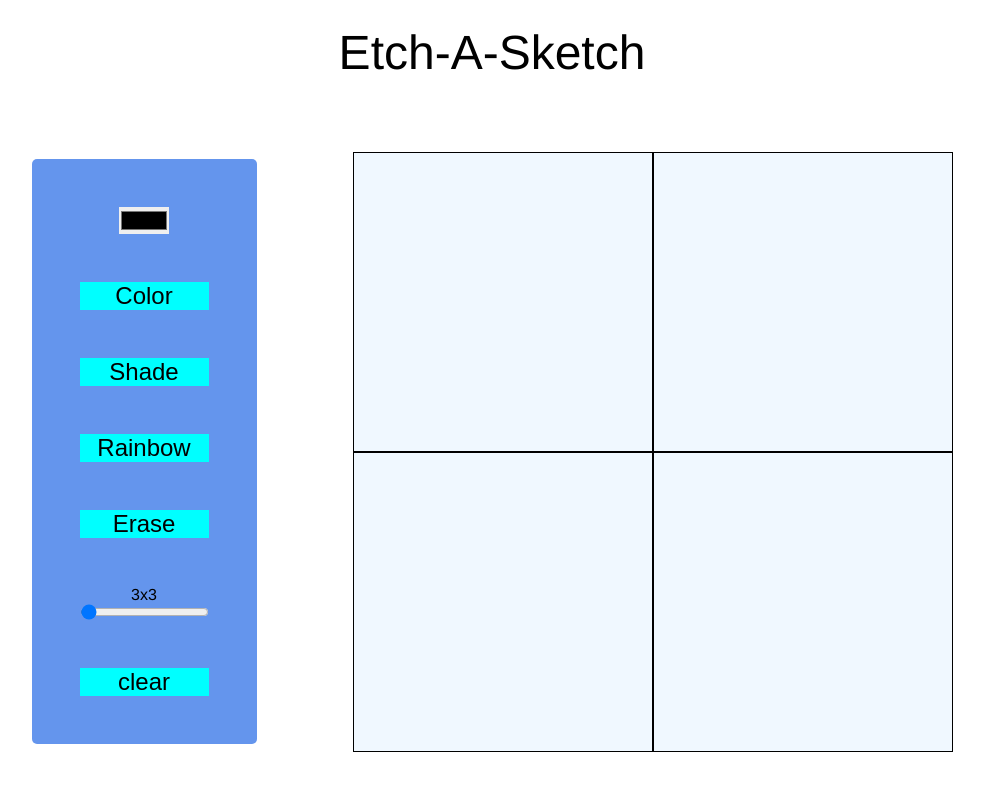
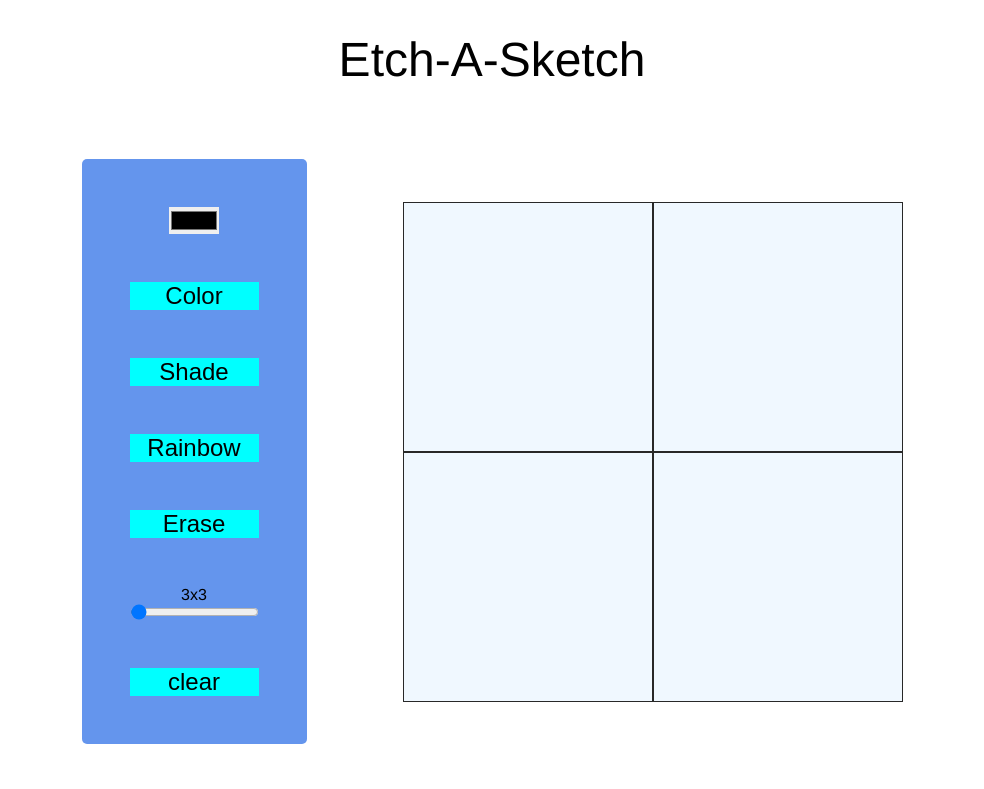
Before and after one commit to Hrma2006/Etch-a-Sketch, a plain HTML site: page index.html in a window 1280 px wide. Shown: the whole page, without its empty margins (148-1132 px from the left). Drawn offline with Linux system fonts and the light colour scheme.

Commit message:
Refactor grid and pixel size in style.css
The grid dimensions were changed to 500px by 500px to fit the layout
better, and the pixel dimensions were changed to 250px by 250px.
Additionally, the pixel border width was adjusted to .5px and the
background color was modified.

```diff
--- a/style.css
+++ b/style.css
@@ -55,14 +55,15 @@ button{
 .grid{
   display: flex;
   flex-wrap: wrap;
-  width: 600px;
-  height: 600px;
+  justify-content:stretch;
+  width: 500px;
+  height: 500px;
   background-color: black;
 }
 .pixel{
+  width: 250px;
+  height: 250px;
   box-sizing: border-box;
-  border: 1px solid black;
+  border: .5px solid rgb(40, 40, 40);
   background-color: aliceblue;
-  width: 300px;
-  height: 300px;
 }
```
